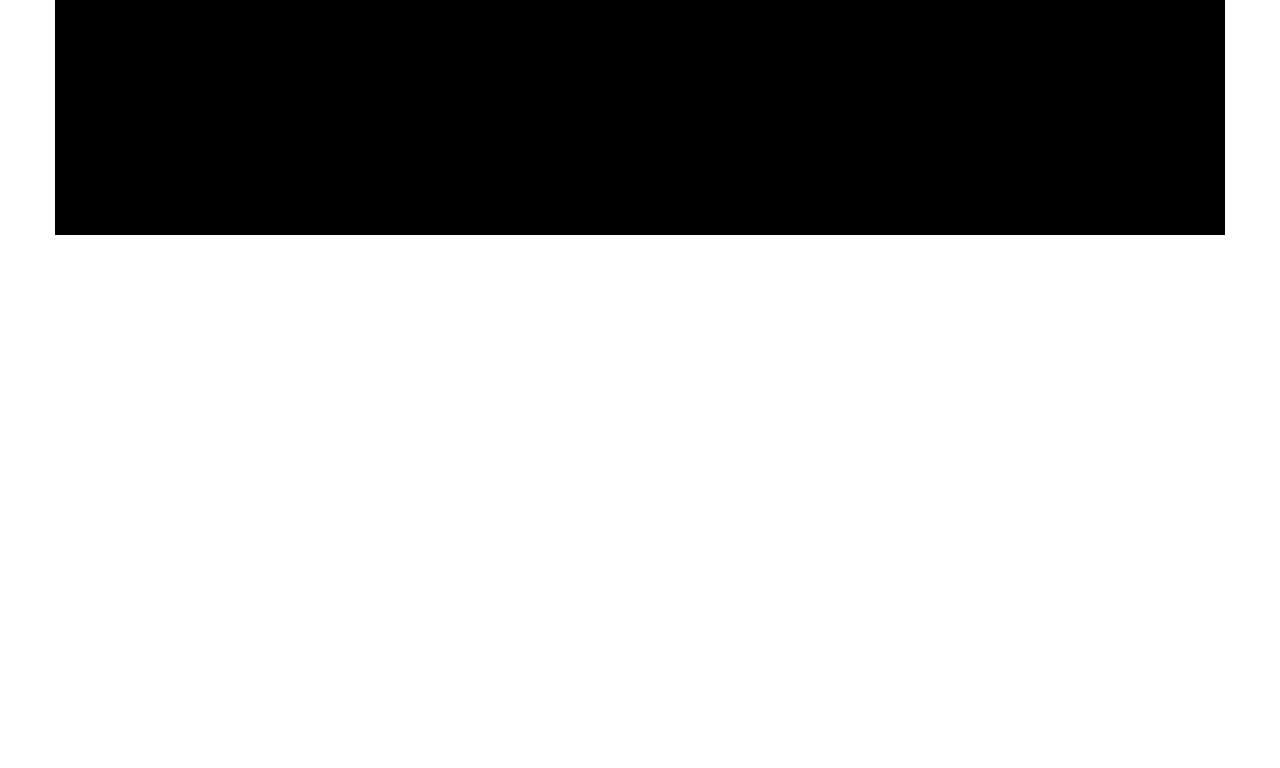
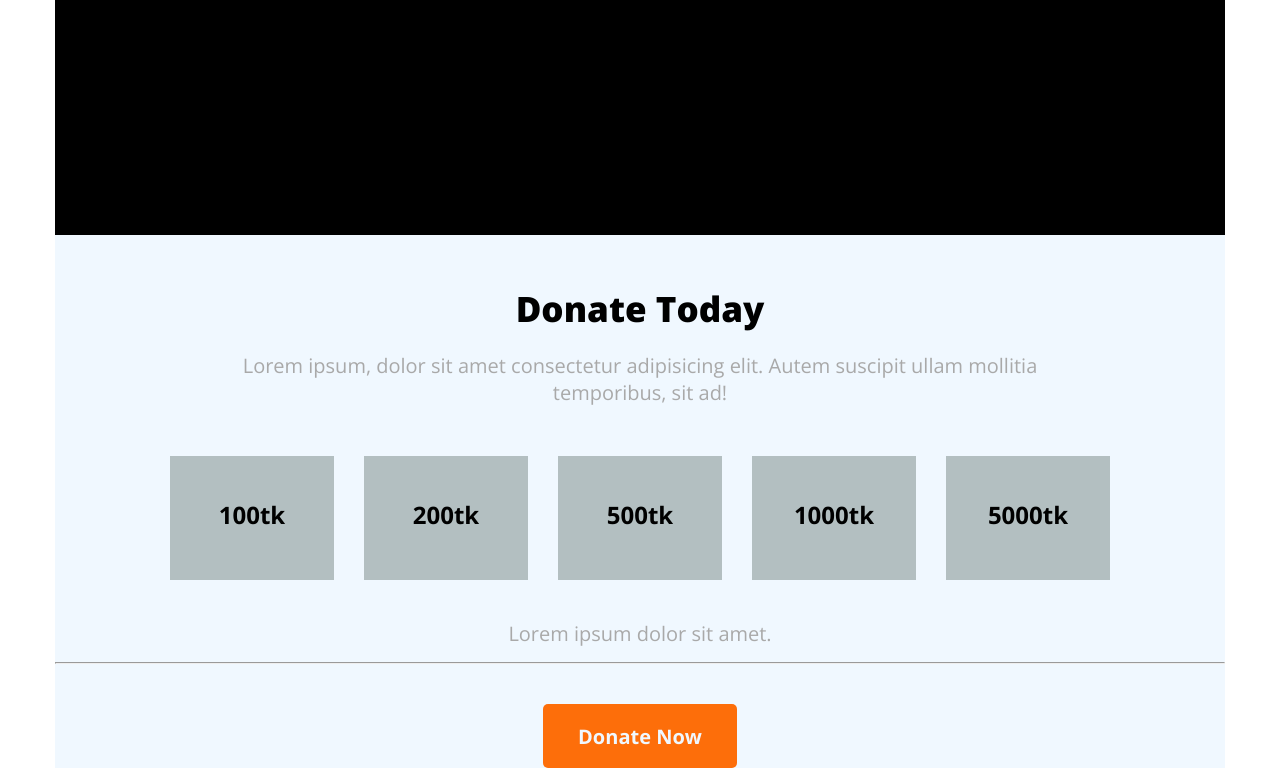
Before and after one commit to Tanmi-Tanu/practice-portfolio, a plain HTML site: page index.html in a window 1280 px wide. Shown: the part 425-1193 px from the top of the page. Before the commit the page ends 800 px from the top, so only its background shows below. Drawn offline with nearby package versions, Linux system fonts and the light colour scheme.

Commit message:
added amount

```diff
--- a/index.html
+++ b/index.html
@@ -14,5 +14,31 @@
         <p class="header-description">Lorem ipsum dolor sit, amet consectetur adipisicing elit. Quis animi dolorum deleniti aspernatur laborum reprehenderit?</p>
         <button class="primary-btn">Donate Now</button>
     </header>
+    <main>
+        <section class="donate">
+            <h1 class="donate-title">Donate Today</h1>
+            <p class="donate-description">Lorem ipsum, dolor sit amet consectetur adipisicing elit. Autem suscipit ullam mollitia temporibus, sit ad!</p>
+            <div class="total-amount">
+                <div class="amount">
+                    <h1 class="amount-title">100tk</h1>
+                </div>
+                <div class="amount">
+                    <h1 class="amount-title">200tk</h1>
+                </div>
+                <div class="amount">
+                    <h1 class="amount-title">500tk</h1>
+                </div>
+                <div class="amount">
+                    <h1 class="amount-title">1000tk</h1>
+                </div>
+                <div class="amount">
+                    <h1 class="amount-title">5000tk</h1>
+                </div>
+            </div>
+            <p class="donate-title-description">Lorem ipsum dolor sit amet.</p5>
+            <hr>
+            <button class="primary-btn">Donate Now</button>
+        </section>
+    </main>
 </body>
 </html>
--- a/practice.css
+++ b/practice.css
@@ -18,7 +18,7 @@ body{
     color:aliceblue;
     margin-top: 50px;
     margin-bottom: 10px;
-    padding: 0 130px;
+    padding: 0 100px;
 }
 .primary-btn{
     height: 64px;
@@ -36,3 +36,54 @@ body{
     color: darkgrey;
     margin-bottom: 20px;
 }
+/* Donate Style */
+.donate{
+    text-align: center;
+    background-color: aliceblue;
+}
+.donate-title{
+    font-size: 35px;
+    font-weight: 800;
+    padding: 50px 0 20px 0;
+    color: black;
+}
+.donate-description{
+    font-size: 20px;
+    font-weight: 400;
+    color: darkgrey;
+    margin-bottom: 20px;
+    padding: 0 160px;
+}
+.total-amount{
+    display: flex;
+    justify-content: space-between;
+    padding: 0 100px;
+}
+.amount{
+    background: hsl(189, 10%, 73%);
+    width: 100px;
+    height: 120px;
+    margin-top: 30px;
+    padding: 0px 30px;
+    border: 2px solid hsl(189, 10%, 73%);
+}
+.amount .amount-title{
+    margin-top: 40px;
+    color: rgb(0, 0, 0);
+}
+.amount:hover{
+    background-color: darksalmon;
+    border: 2px solid darksalmon;
+    color: darksalmon;
+}
+.donate-title-description{
+    margin-top: 40px;
+    margin-bottom: 15px;
+    color: darkgrey;
+    font-size: 20px;
+    font-weight: 400;
+}
+hr{
+    color: darkgray;
+    margin-bottom: 40px;
+}
```
